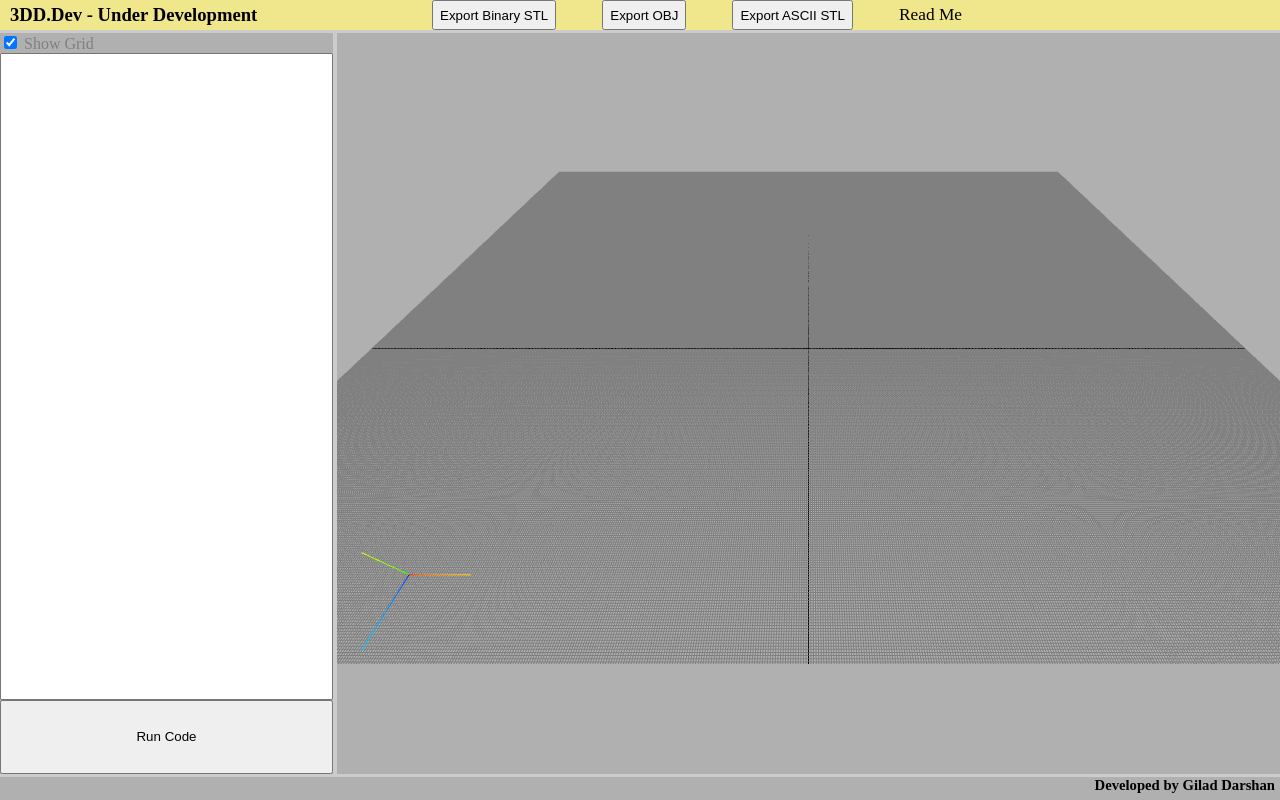
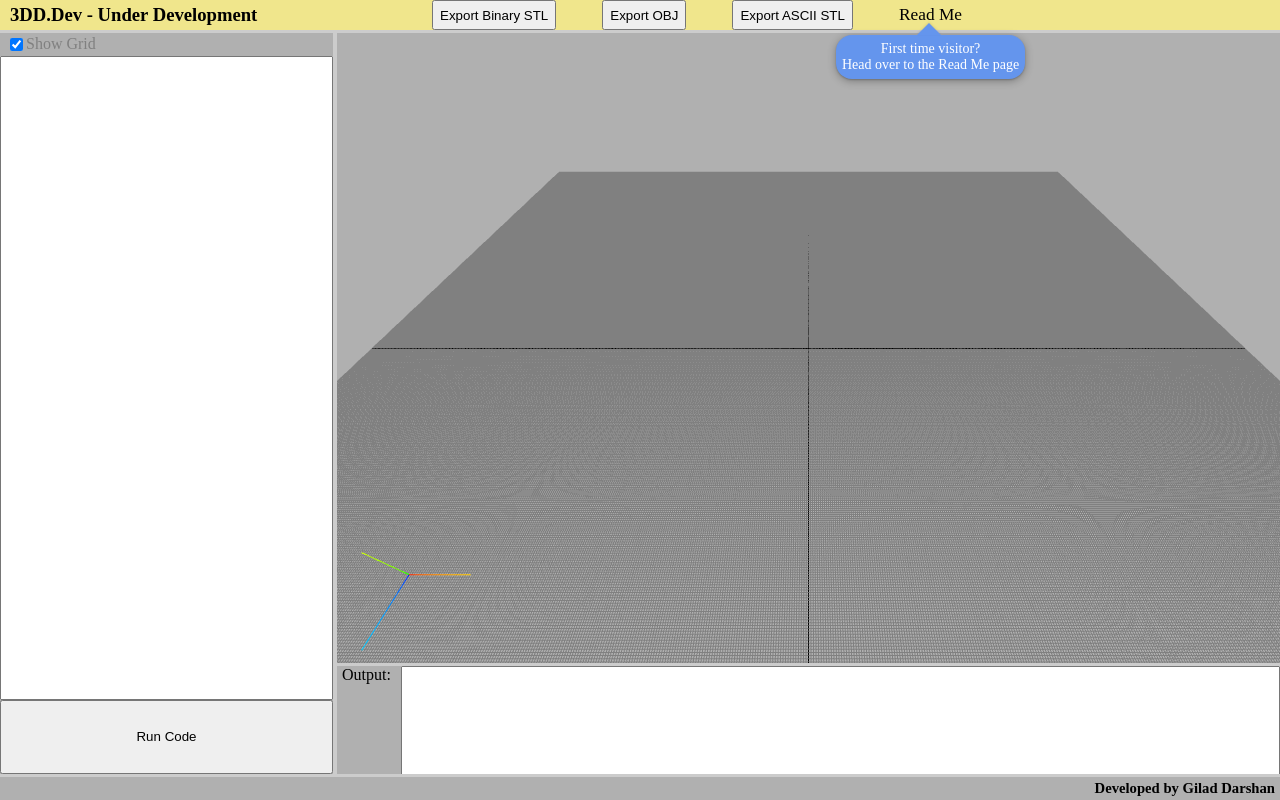
Before and after one commit to giladdarshan/3dd.dev, a plain HTML site: page index.html in a window 1280 px wide. Drawn offline with nearby package versions, Linux system fonts and the light colour scheme.

Commit message:
Add files via upload

```diff
--- a/css/index.css
+++ b/css/index.css
@@ -68,6 +68,14 @@ div {
     display: inline-flex;
     flex-direction: column;
 }
+#leftDivControls {
+    display: inline-flex;
+    flex-direction: row;
+    padding: 2px;
+}
+#showGridCheckbox {
+    margin-left: 8px;
+}
 #code {
     color: blue;
     width: inherit;
@@ -80,12 +88,34 @@ div {
     height: 10%;
     flex-shrink: 0;
 }
-#mainDiv {
-    color: red;
+#rightDiv {
     width: 700px;
     height: 100%;
     right: 0;
+    display: inline-flex;
+    flex-direction: column;
+}
+#mainDiv {
+    color: red;
+    width: 100%;
+    height: 85%;
+    right: 0;
 
+}
+#outputDiv {
+    border-top: 3px solid #ccc;
+    height: 14%;
+    display: inline-flex;
+    flex-direction: row;
+}
+#outputText {
+    width: 100%;
+    height: 100%;
+    margin-left: 10px;
+    resize: none;
+}
+#outputTextLabel {
+    margin-left: 5px;
 }
 #mainDivBorder {
     content: '';
@@ -113,4 +143,31 @@ div {
 #contactDetails {
     margin-right: 5px;
     font-weight: bold;
+    align-self: center;
 }
+#readMeLinkPopup {
+    position: absolute;
+    display: none;
+    text-align: center;
+    background-color: #6495ed;
+    color: #fff;
+    padding: 6px;
+    border-radius: 1rem;
+    box-shadow: 0 0.125rem 0.5rem rgba(0, 0, 0, .3), 0 0.0625rem 0.125rem rgba(0, 0, 0, .2);
+    font-size: 14px;
+
+}
+
+#readMeLinkPopup::before {
+    content: '';
+    position: absolute;
+    width: 0;
+    height: 0;
+    bottom: 100%;
+    left: 43%;
+    border: .75rem solid transparent;
+    border-top: none;
+
+    border-bottom-color: #6495ed;
+    filter: drop-shadow(0 -0.0625rem 0.0625rem rgba(0, 0, 0, .1));
+}
```
